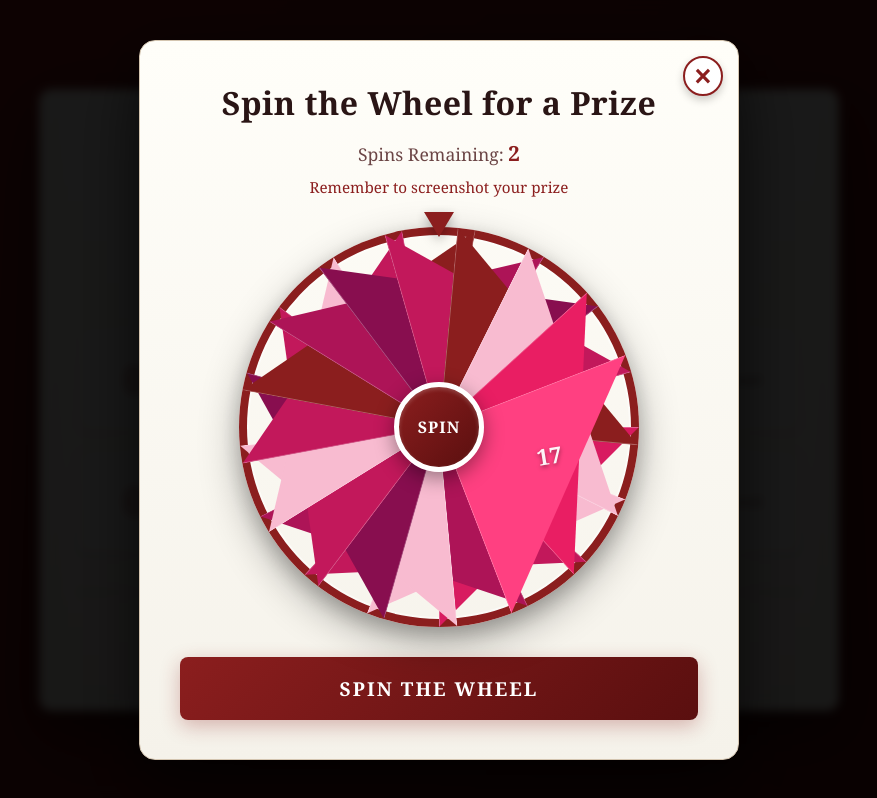
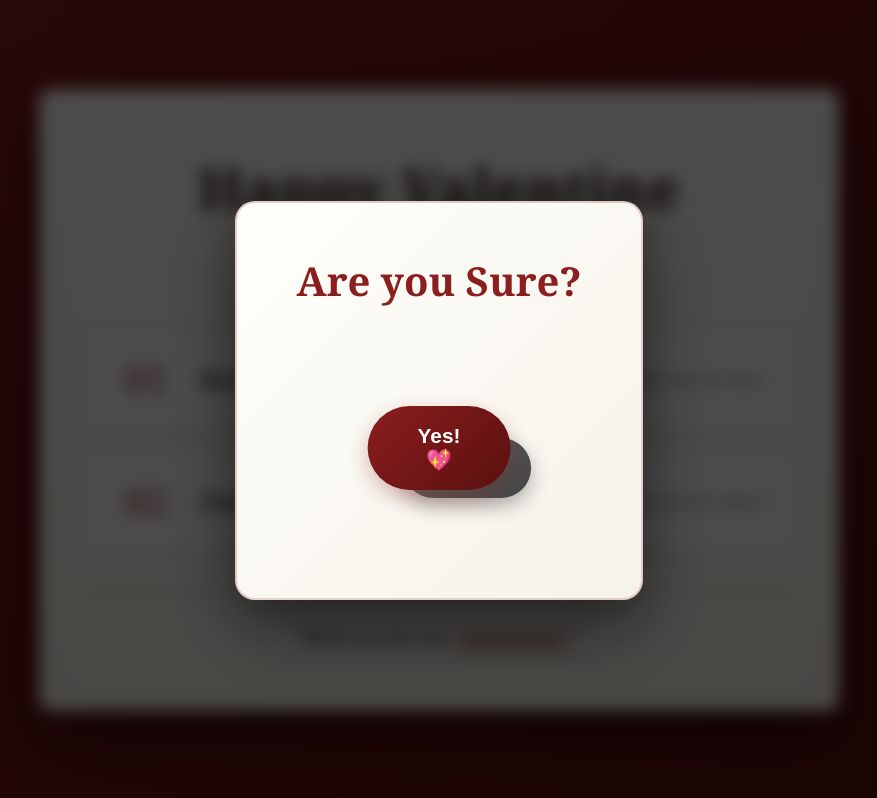
Before and after one commit to Topor24k/Valentine, a React (Vite) app: page / in a window 1280 px wide. Both pictures are taken after a click on the element "Valentine?". Shown: the whole page, without its empty margins (201-1078 px from the left). Built offline with nearby package versions, Linux system fonts and the light colour scheme.

Commit message:
Add interactive Valentine confirmation with escaping No button and thank you reveal

```diff
--- a/src/components/MenuScene.css
+++ b/src/components/MenuScene.css
@@ -236,3 +236,226 @@
     font-size: 1.1rem;
   }
 }
+
+/* Confirmation Modal Styles */
+.confirmation-overlay {
+  position: fixed;
+  top: 0;
+  left: 0;
+  right: 0;
+  bottom: 0;
+  background: rgba(0, 0, 0, 0.7);
+  backdrop-filter: blur(8px);
+  display: flex;
+  align-items: center;
+  justify-content: center;
+  z-index: 1000;
+  animation: fadeIn 0.3s ease;
+}
+
+.confirmation-modal {
+  background: linear-gradient(135deg, #fffef9 0%, #f5f2ea 100%);
+  padding: 50px 60px;
+  border-radius: 20px;
+  box-shadow:
+    0 30px 80px rgba(0, 0, 0, 0.4),
+    0 15px 40px rgba(0, 0, 0, 0.25);
+  text-align: center;
+  position: relative;
+  border: 2px solid rgba(139, 30, 30, 0.2);
+  animation: scaleIn 0.4s cubic-bezier(0.68, -0.55, 0.265, 1.55);
+}
+
+.confirmation-title {
+  font-family: 'Playfair Display', 'Georgia', serif;
+  font-size: 2.5rem;
+  color: #8b1e1e;
+  margin-bottom: 40px;
+  font-weight: 700;
+}
+
+.confirmation-buttons {
+  position: relative;
+  height: 200px;
+}
+
+.yes-button {
+  background: linear-gradient(135deg, #8b1e1e 0%, #5a0f0f 100%);
+  color: white;
+  border: none;
+  padding: 18px 50px;
+  font-size: 1.3rem;
+  font-weight: 600;
+  border-radius: 50px;
+  cursor: pointer;
+  transition: all 0.3s ease;
+  box-shadow: 0 8px 20px rgba(139, 30, 30, 0.3);
+  position: absolute;
+  top: 50%;
+  left: 50%;
+  transform: translate(-50%, -50%);
+  z-index: 2;
+}
+
+.yes-button:hover {
+  transform: translate(-50%, -50%) scale(1.1);
+  box-shadow: 0 12px 30px rgba(139, 30, 30, 0.5);
+}
+
+.no-button {
+  background: linear-gradient(135deg, #666 0%, #444 100%);
+  color: white;
+  border: none;
+  padding: 18px 50px;
+  font-size: 1.3rem;
+  font-weight: 600;
+  border-radius: 50px;
+  cursor: pointer;
+  box-shadow: 0 8px 20px rgba(0, 0, 0, 0.3);
+  transform: translate(-50%, -50%);
+  z-index: 1;
+}
+
+/* Thank You Modal Styles */
+.thankyou-overlay {
+  position: fixed;
+  top: 0;
+  left: 0;
+  right: 0;
+  bottom: 0;
+  background: rgba(0, 0, 0, 0.8);
+  backdrop-filter: blur(10px);
+  display: flex;
+  align-items: center;
+  justify-content: center;
+  z-index: 1000;
+  animation: fadeIn 0.4s ease;
+}
+
+.thankyou-modal {
+  background: linear-gradient(135deg, #fffef9 0%, #f5f2ea 100%);
+  padding: 50px 60px;
+  border-radius: 20px;
+  box-shadow:
+    0 30px 90px rgba(0, 0, 0, 0.5),
+    0 15px 50px rgba(0, 0, 0, 0.3);
+  text-align: center;
+  max-width: 500px;
+  border: 3px solid #8b1e1e;
+  animation: scaleIn 0.5s cubic-bezier(0.68, -0.55, 0.265, 1.55);
+}
+
+.valentine-guy-image {
+  width: 250px;
+  height: 250px;
+  object-fit: cover;
+  border-radius: 20px;
+  margin-bottom: 25px;
+  box-shadow: 0 10px 30px rgba(0, 0, 0, 0.3);
+  border: 3px solid #8b1e1e;
+  animation: pulse 2s ease-in-out infinite;
+}
+
+.thankyou-title {
+  font-family: 'Playfair Display', 'Georgia', serif;
+  font-size: 2.5rem;
+  color: #8b1e1e;
+  margin-bottom: 20px;
+  font-weight: 700;
+  animation: slideDown 0.6s ease-out;
+}
+
+.thankyou-message {
+  font-family: 'Lora', 'Georgia', serif;
+  font-size: 1.3rem;
+  color: #2a1515;
+  line-height: 1.6;
+  animation: slideUp 0.6s ease-out;
+}
+
+.chances-highlight {
+  color: #8b1e1e;
+  font-weight: 700;
+  font-size: 1.5rem;
+}
+
+/* Animations */
+@keyframes fadeIn {
+  from { opacity: 0; }
+  to { opacity: 1; }
+}
+
+@keyframes scaleIn {
+  from {
+    opacity: 0;
+    transform: scale(0.7);
+  }
+  to {
+    opacity: 1;
+    transform: scale(1);
+  }
+}
+
+@keyframes pulse {
+  0%, 100% {
+    transform: scale(1);
+  }
+  50% {
+    transform: scale(1.05);
+  }
+}
+
+@keyframes slideDown {
+  from {
+    opacity: 0;
+    transform: translateY(-30px);
+  }
+  to {
+    opacity: 1;
+    transform: translateY(0);
+  }
+}
+
+@keyframes slideUp {
+  from {
+    opacity: 0;
+    transform: translateY(30px);
+  }
+  to {
+    opacity: 1;
+    transform: translateY(0);
+  }
+}
+
+/* Responsive for modals */
+@media (max-width: 768px) {
+  .confirmation-modal,
+  .thankyou-modal {
+    padding: 40px 30px;
+    margin: 20px;
+  }
+
+  .confirmation-title,
+  .thankyou-title {
+    font-size: 2rem;
+  }
+
+  .valentine-guy-image {
+    width: 200px;
+    height: 200px;
+  }
+
+  .yes-button,
+  .no-button {
+    padding: 15px 40px;
+    font-size: 1.1rem;
+  }
+
+  .thankyou-message {
+    font-size: 1.1rem;
+  }
+
+  .chances-highlight {
+    font-size: 1.3rem;
+  }
+}
--- a/src/components/MenuScene.jsx
+++ b/src/components/MenuScene.jsx
@@ -2,12 +2,17 @@ import React, { useEffect, useRef, useState } from 'react'
 import { gsap } from 'gsap'
 import SpinWheel from './SpinWheel'
 import './MenuScene.css'
+import valentineGuy from '../Valentine Guy.jpg'
 
 const MenuScene = ({ onNavigate }) => {
   const containerRef = useRef(null)
   const titleRef = useRef(null)
   const menuItemsRef = useRef(null)
+  const [showConfirmation, setShowConfirmation] = useState(false)
+  const [showThankYou, setShowThankYou] = useState(false)
   const [showSpinWheel, setShowSpinWheel] = useState(false)
+  const [noButtonPosition, setNoButtonPosition] = useState({ top: '60%', left: '60%' })
+  const noButtonRef = useRef(null)
 
   useEffect(() => {
     const tl = gsap.timeline()
@@ -53,6 +58,42 @@ const MenuScene = ({ onNavigate }) => {
     })
   }
 
+  const handleValentineClick = () => {
+    setShowConfirmation(true)
+  }
+
+  const handleNoHover = () => {
+    // Generate random position to escape the cursor
+    const randomTop = Math.random() * 70 + 10 // Between 10% and 80%
+    const randomLeft = Math.random() * 70 + 10 // Between 10% and 80%
+
+    setNoButtonPosition({
+      top: `${randomTop}%`,
+      left: `${randomLeft}%`
+    })
+
+    // Animate the button escape
+    if (noButtonRef.current) {
+      gsap.to(noButtonRef.current, {
+        scale: 1.1,
+        duration: 0.1,
+        yoyo: true,
+        repeat: 1
+      })
+    }
+  }
+
+  const handleYesClick = () => {
+    setShowConfirmation(false)
+    setShowThankYou(true)
+
+    // After 3 seconds, show spinning wheel
+    setTimeout(() => {
+      setShowThankYou(false)
+      setShowSpinWheel(true)
+    }, 3500)
+  }
+
   return (
     <div className="menu-scene" ref={containerRef}>
       <div className="menu-frame">
@@ -83,10 +124,57 @@ const MenuScene = ({ onNavigate }) => {
 
         <div className="menu-footer">
           <p className="footer-quote">
-            "Will you be my <span className="highlight" onClick={() => setShowSpinWheel(true)}>Valentine?</span>"
+            "Will you be my <span className="highlight" onClick={handleValentineClick}>Valentine?</span>"
           </p>
         </div>
       </div>
+
+      {/* Confirmation Modal */}
+      {showConfirmation && (
+        <div className="confirmation-overlay">
+          <div className="confirmation-modal">
+            <h2 className="confirmation-title">Are you Sure?</h2>
+            <div className="confirmation-buttons">
+              <button
+                className="yes-button"
+                onClick={handleYesClick}
+              >
+                Yes! 💖
+              </button>
+              <button
+                ref={noButtonRef}
+                className="no-button"
+                onMouseEnter={handleNoHover}
+                style={{
+                  position: 'absolute',
+                  top: noButtonPosition.top,
+                  left: noButtonPosition.left,
+                  transition: 'all 0.3s ease'
+                }}
+              >
+                No
+              </button>
+            </div>
+          </div>
+        </div>
+      )}
+
+      {/* Thank You Modal */}
+      {showThankYou && (
+        <div className="thankyou-overlay">
+          <div className="thankyou-modal">
+            <img
+              src={valentineGuy}
+              alt="Valentine Guy"
+              className="valentine-guy-image"
+            />
+            <h2 className="thankyou-title">Thank You Langga! 💕</h2>
+            <p className="thankyou-message">
+              You have <span className="chances-highlight">2 spinning wheel chances</span> to win amazing prizes!
+            </p>
+          </div>
+        </div>
+      )}
 
       {showSpinWheel && <SpinWheel onClose={() => setShowSpinWheel(false)} />}
     </div>
```
Also changed, not shown: src/Valentine Guy.jpg (added).
